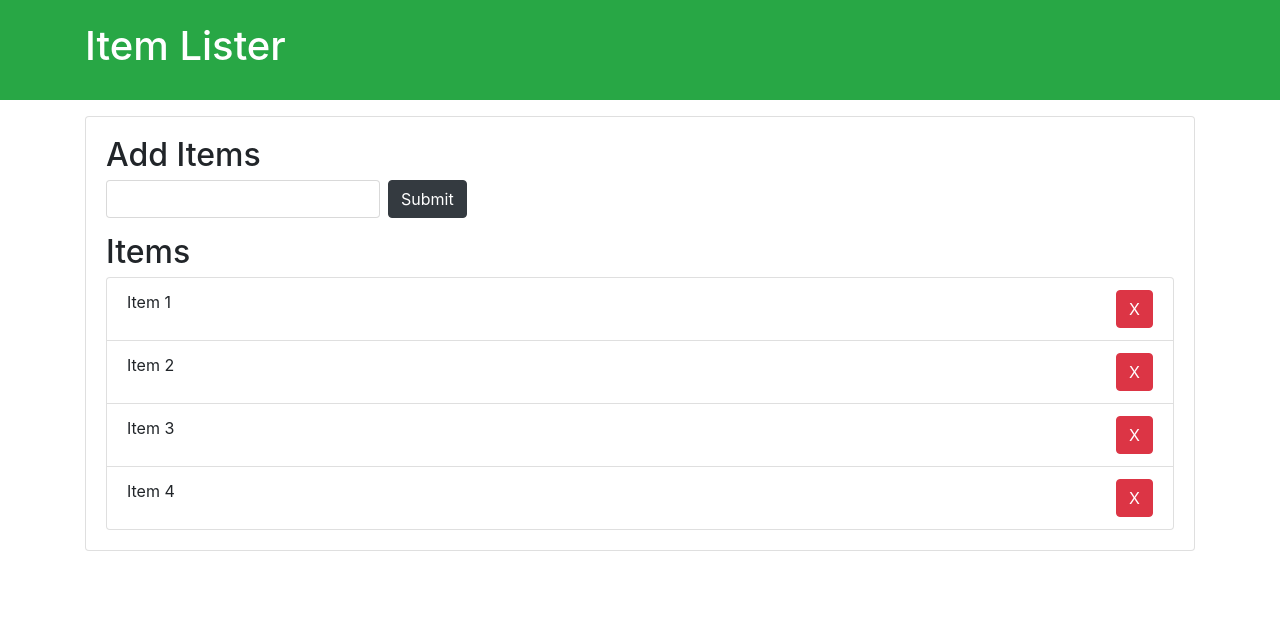
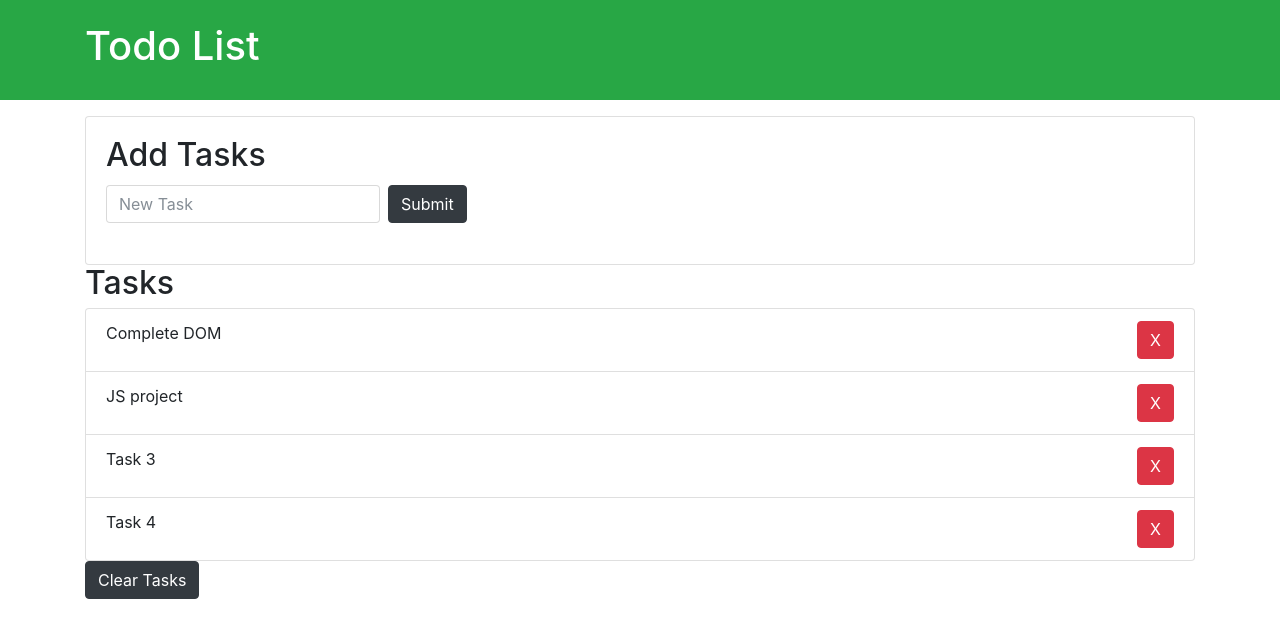
Before and after one commit to sanya2701/Item-Lister, a plain HTML site: page index.html in a window 1280 px wide. Drawn offline with nearby package versions, Linux system fonts and the light colour scheme.

Commit message:
itemlister

```diff
--- a/dom.js
+++ b/dom.js
@@ -1,7 +1,10 @@
 var form=document.getElementById("frm");
 var itemList=document.getElementById("items");
+var clear=document.getElementById("clr");
 form.addEventListener('submit',addItem);
+form.addEventListener('submit',addToStorage);
 itemList.addEventListener('click',delet);
+clear.addEventListener('click',clr);
 
 function addItem(e){
 	e.preventDefault();
@@ -31,13 +34,40 @@ function addItem(e){
 
 }
 
-function delet(e) {
-      if(e.target.classList.contains("delete"))
+function delet(e){
+          //console.log(e.target);
+          if(e.target.classList.contains('delete'))
           {
-      	if(confirm('Are u sure?'))
+              if(confirm('Are you sure to delete this task?'))
               {
               var li=e.target.parentElement;
               itemList.removeChild(li);
               }
           }
 }
+
+function clr(e) {
+    //console.log(e.target);
+    //var x = e.target.previousElementSibling;
+    //var y = e.target.parentElement;
+    //console.log(x);
+    itemList.innerHTML="";
+}
+
+// //Add to Local storage
+// function addToStorage(e){
+//     var val=document.getElementById('inpt').value;
+//     console.log(val);
+
+//     var tasks;
+//     if(localStorage.getItem('tasks'))
+//         tasks=JSON.parse(localStorage.getItem('tasks'));
+//     else
+//         tasks=[];
+
+//     localStorage.setItem('tasks',JSON.stringify(tasks));
+//     tasks.push(val);
+//     localStorage.setItem('tasks',JSON.stringify(tasks));
+
+//     e.preventDefault();
+// }
--- a/index.html
+++ b/index.html
@@ -4,39 +4,41 @@
   <meta name="viewport" content="width=device-width, initial-scale=1.0">
   <meta http-equiv="X-UA-Compatible" content="ie=edge">
   <link rel="stylesheet" href="https://maxcdn.bootstrapcdn.com/bootstrap/4.0.0-beta/css/bootstrap.min.css" integrity="sha384-/Y6pD6FV/Vv2HJnA6t+vslU6fwYXjCFtcEpHbNJ0lyAFsXTsjBbfaDjzALeQsN6M" crossorigin="anonymous">
-  <title>Item Lister</title>
+  <title>To Do</title>
 </head>
 <body>
   <header id="main-header" class="bg-success text-white p-4 mb-3">
     <div class="container">
 
-      <h1 id="header-title">Item Lister</h1>
+      <h1 id="header-title">Todo List</h1>
     </div>
   </header>
   <div class="container">
    <div id="main" class="card card-body">
-    <h2 class="title">Add Items</h2>
+    <h2 class="title">Add Tasks</h2>
     <form id="frm" class="form-inline mb-3">
-      <input id="inpt" type="text" class="form-control mr-2">
-      <input id="sbmt" type="submit" class="btn btn-dark" value="Submit">
+      <input id="inpt" type="text" class="form-control mr-2" placeholder="New Task">
+      <br><br><input id="sbmt" type="submit" class="btn btn-dark" value="Submit">
     </form>
-    <h2 class="title">Items</h2>
+   </div>
+  </div>
+    <div class="container">
+        <h2 class="title">Tasks</h2>
         <ul id="items" class="list-group">
-      <li class="list-group-item">Item 1
+          <li class="list-group-item">Complete DOM
             <button id="del" class="btn btn-danger delete float-right">X</button>
           </li>
-      <li class="list-group-item">Item 2
+          <li class="list-group-item">JS project
             <button id="del" class="btn btn-danger float-right delete">X</button>
           </li>
-      <li class="list-group-item">Item 3
+          <li class="list-group-item">Task 3
             <button id="del" class="btn btn-danger float-right delete">X</button>
           </li>
-      <li class="list-group-item">Item 4
+          <li class="list-group-item">Task 4
             <button id="del" class="btn btn-danger float-right delete">X</button>
           </li>
         </ul>
-
-
+     <input id="clr" type="submit" class="btn btn-dark" value="Clear Tasks">
 
   </div>
   <script src="dom.js"></script>
```
Lines whose indentation alone changed are shown as unchanged.
